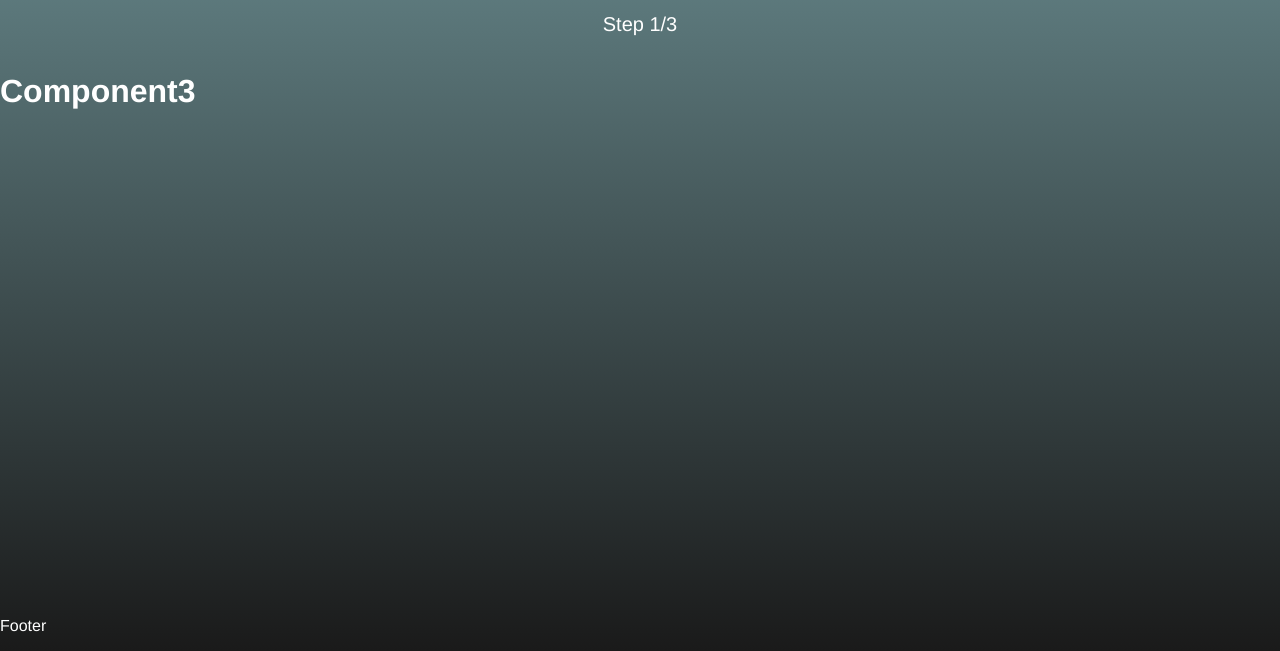
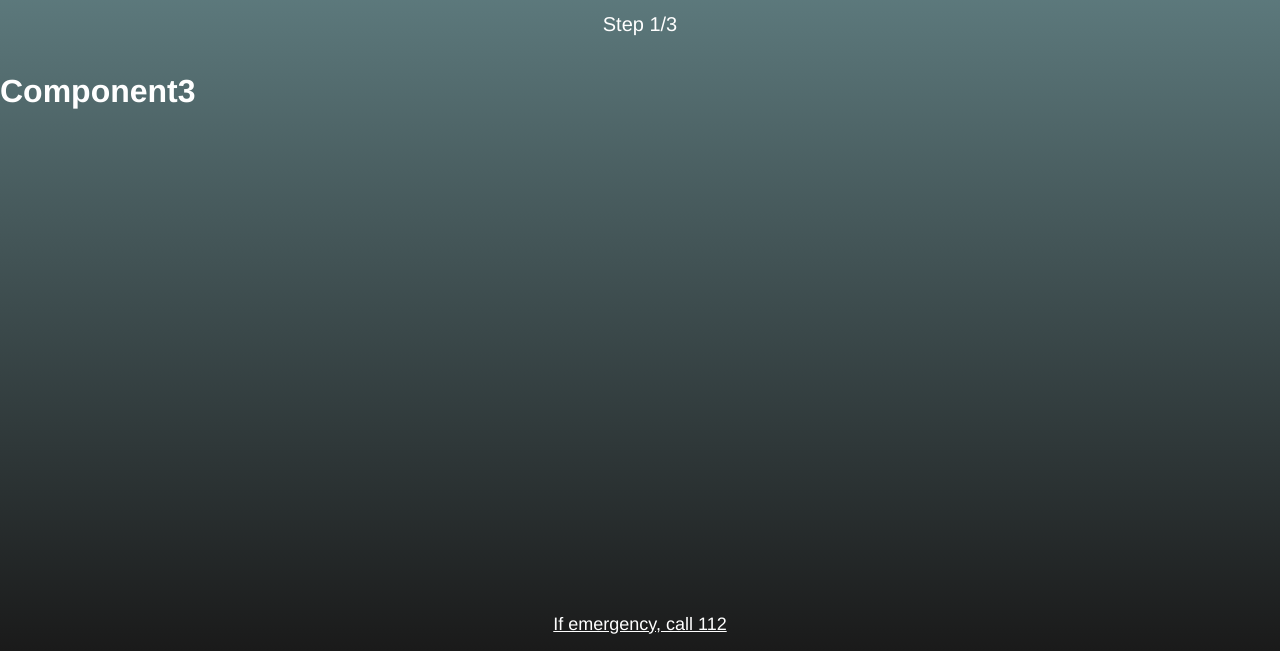
Before and after one commit to axelniklasson/HelpER, a React app in the folder frontend/: page /view3 in a window 1280 px wide. Shown: the part 149-800 px from the top of the page. Built offline with nearby package versions, Linux system fonts and the light colour scheme; no server answers.

Commit message:
frontend/Footer: update footer content

```diff
--- a/frontend/src/components/Footer.js
+++ b/frontend/src/components/Footer.js
@@ -3,7 +3,9 @@ import React, { Component } from 'react';
 class Footer extends Component {
   render() {
     return (
-      <p>Footer</p>
+      <div className="text-center footer">
+        <a href="tel:112">If emergency, call 112</a>
+      </div>
     );
   }
 }
--- a/frontend/src/index.scss
+++ b/frontend/src/index.scss
@@ -37,3 +37,8 @@ body {
   animation: slideOut 0.5s;
   animation-iteration-count: 1;
 }
+
+.footer {
+  margin: 16px 0;
+  font-size: 18px;
+}
```
